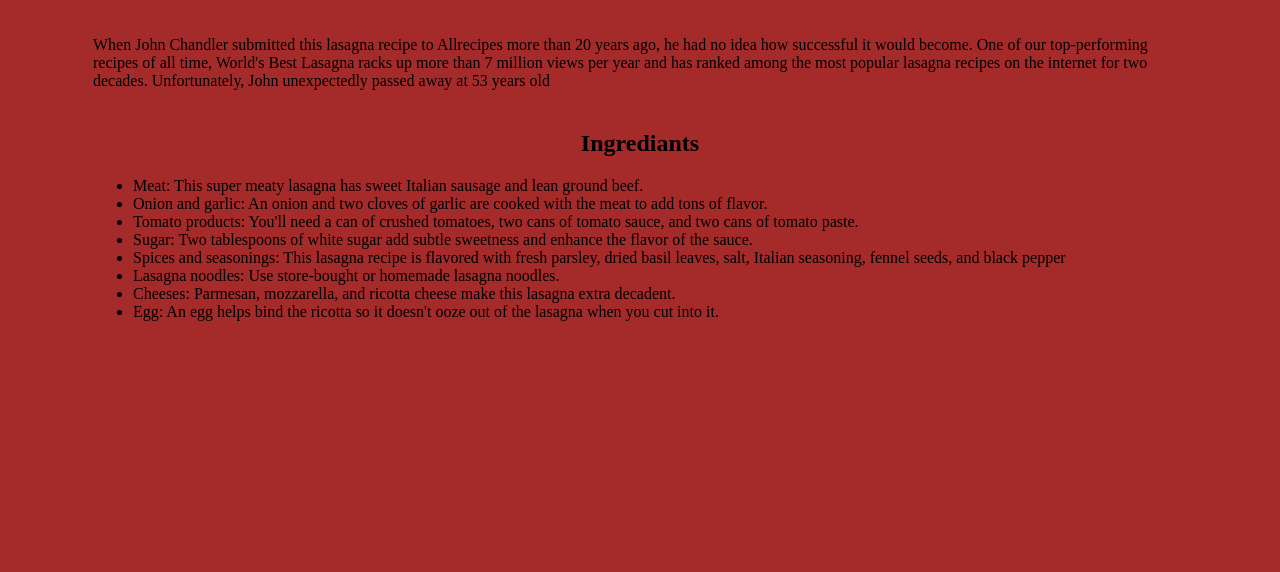
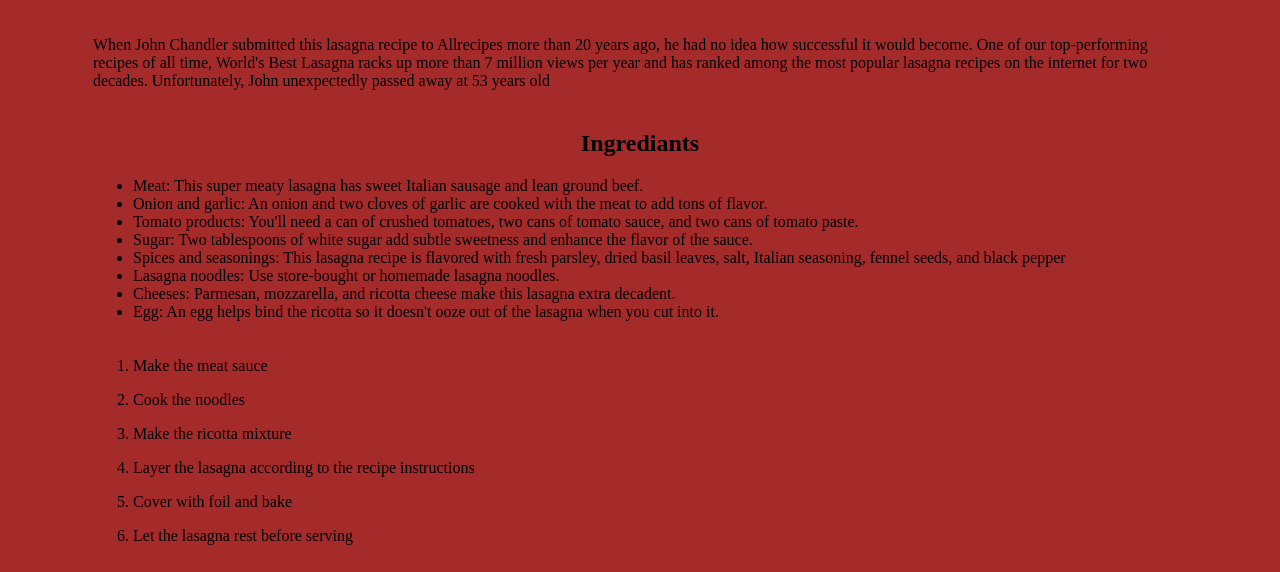
Before and after one commit to besiage/odin-recipes, a plain HTML site: page recipes/lasagna.html in a window 1280 px wide. Shown: the part 434-1006 px from the top of the page. Before the commit the page ends 800 px from the top, so only its background shows below. Drawn offline with Linux system fonts and the light colour scheme.

Commit message:
update lasagna.html with instructions and use table for page management without css

```diff
--- a/recipes/lasagna.html
+++ b/recipes/lasagna.html
@@ -30,7 +30,18 @@
             </ul>
 
         </td></tr>
-
+        <tr>
+            <td>
+                <ol>
+                    <li><p>Make the meat sauce</p></li>
+                    <li><p>Cook the noodles</p></li>
+                    <li><p>Make the ricotta mixture</p></li>
+                    <li><p>Layer the lasagna according to the recipe instructions</p></li>
+                    <li><p>Cover with foil and bake</p></li>
+                    <li><p>Let the lasagna rest before serving</p></li>
+                </ol>
+            </td>
+        </tr>
     </table>
 
 </center>
```
